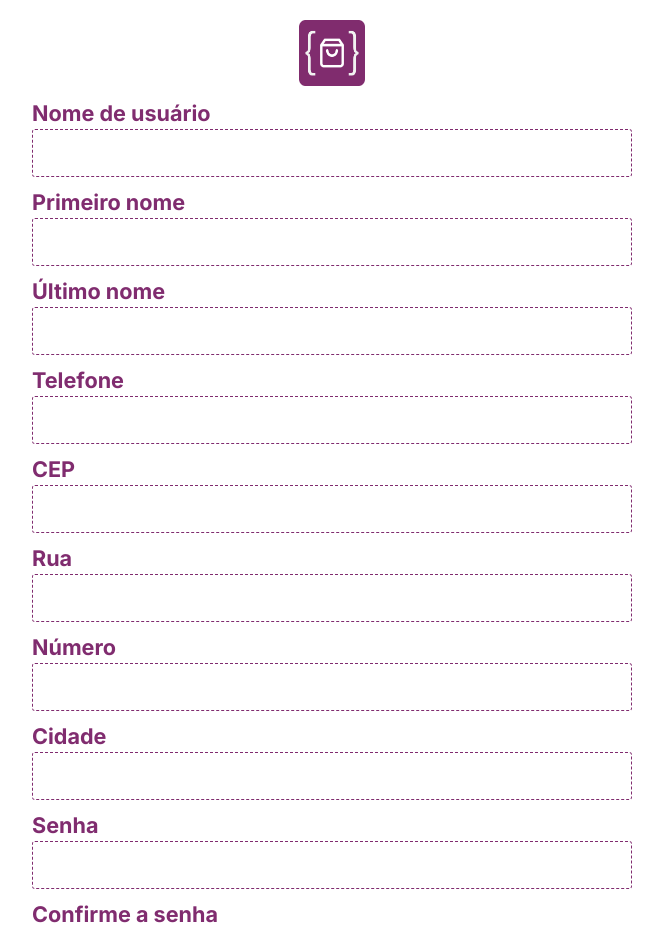
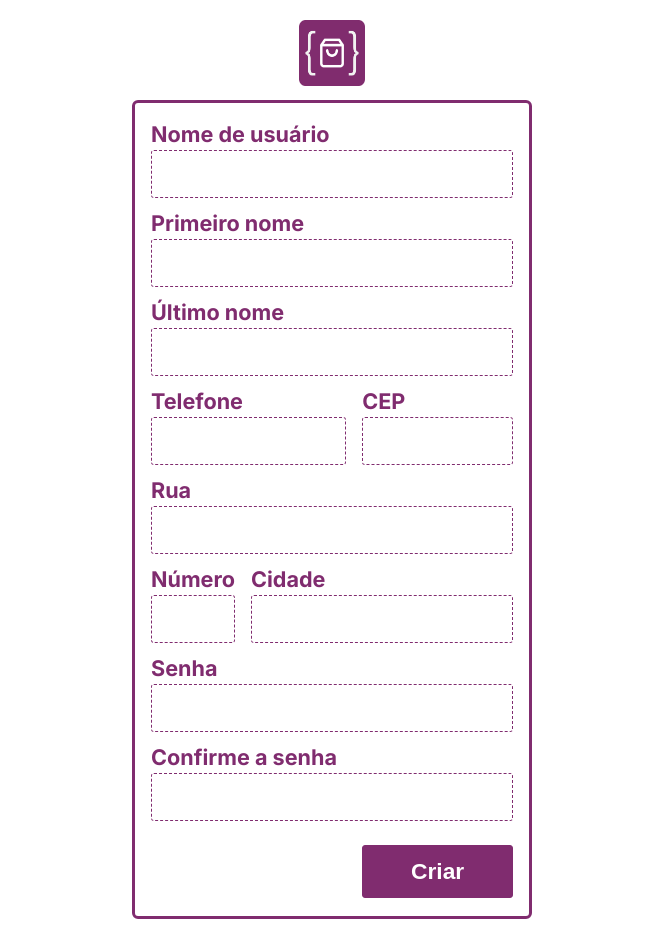
Before and after one commit to sergio-dev-pro/fakeStore, a Next.js app: page /new-account in a window 1280 px wide. Shown: the top 928 px of the page, without its empty margins (308-971 px from the left). Built offline with nearby package versions, Linux system fonts and the light colour scheme.

Commit message:
feat: 2/2 Create new account page

```diff
--- a/app/(account)/new-account/page.scss
+++ b/app/(account)/new-account/page.scss
@@ -11,79 +11,44 @@ main {
   margin: 0 auto;
 }
 
-form {
+.form-container {
+  display: grid;
+  grid-template-columns: 1fr;
+  column-gap: 2vh;
+  max-width: 400px;
   width: 100%;
-}
-
-.signin-form {
   border: 3px solid colors.$primary-color;
   border-radius: 6px;
   padding: 2.2vh 1rem;
+  align-items: center;
+}
+.form-container__input--full-column {
+  grid-column: 1 / -1;
 }
 
-.signin-form .button-wrapper {
-  display: flex;
-  justify-content: end;
-  margin-top: 2vh;
-  align-items: center;
+.form-container__button {
+  grid-column: 4/7;
+  margin-top: 1.5vh;
 }
 
-.form-wrapper > .error-message {
-  display: block;
-  text-align: center;
-  text-wrap: balance;
+.form-container__spinner {
+  grid-column: 3 / 4;
 }
 
-.button-wrapper > .signin-form__spinner {
-  margin: 0 2vh;
+@media only screen and (min-width: 320px) {
+  .form-container {
+    grid-template-columns: 1fr 1fr 1fr 1fr 1fr 1fr;
+  }
+  .form-container__phone-input {
+    grid-column: 1 / 4;
+  }
+  .form-container__zipcode-input {
+    grid-column-start: 4;
+  }
+  .form-container__number-input {
+    grid-column: 1 / 2;
+  }
+  .form-container__city-input {
+    grid-column: 2 / 7;
+  }
 }
-
-.form-container {
-  display: grid;
-  grid-template-columns: auto;
-  // grid-template-columns: auto auto auto;
-  column-gap: 2vh;
-  max-width: 600px;
-}
-.form-container__input--full-column {
-  grid-column-start: 1;
-}
-// .form-container__input--full-column {
-//   grid-column-start: 1;
-//   grid-column-end: 4;
-// }
-.form-container__phone-input {
-  grid-column-start: 1;
-}
-// .form-container__phone-input {
-//   grid-column-start: 1;
-//   grid-column-end: 3;
-// }
-.form-container__zipcode-input {
-  grid-column-start: 1;
-}
-// .form-container__zipcode-input {
-//   grid-column-start: 3;
-// }
-.form-container__street-input {
-  grid-column-start: 1;
-}
-// .form-container__street-input {
-//   grid-column-start: 1;
-//   grid-column-end: 3;
-// }
-.form-container__number-input {
-  grid-column-start: 1;
-}
-// .form-container__number-input {
-//   grid-column-start: 3;
-// }
-.form-container__city-input {
-  grid-column-start: 1;
-}
-.form-container__password-input {
-  grid-column-start: 1;
-}
-.form-container__password-confirm-input {
-  grid-column-start: 1;
-}
--- a/app/(account)/new-account/page.tsx
+++ b/app/(account)/new-account/page.tsx
@@ -23,6 +23,9 @@ import {
   formatNumber,
   formatPhone,
 } from "@/helpers/format";
+import { Spinner } from "@/components/Spinner";
+import { api } from "@/lib/api/api";
+import { useRouter } from "next/navigation";
 
 type InputStates = typeof initialState;
 type ActionType = keyof InputStates;
@@ -148,6 +151,10 @@ export default function NewAccount() {
     dispatch,
   ] = useReducer<typeof reducer<InputStates>>(reducer, initialState);
   const [mustShowErrors, setMustShowErrors] = useState(false);
+  const [shouldShowSpinner, setShouldShowSpinner] = useState(false);
+  const [shouldShowErrorMessage, setShouldShowErrorMessage] = useState(false);
+
+  const router = useRouter();
 
   const buildHandleChange =
     (actionType: ActionType) => (e: ChangeEvent<HTMLInputElement>) =>
@@ -155,7 +162,52 @@ export default function NewAccount() {
 
   const handleSubmit = (e: React.SyntheticEvent) => {
     e.preventDefault();
-    if (username.error) setMustShowErrors(true);
+    if (
+      username.error ||
+      firstname.error ||
+      lastname.error ||
+      phone.error ||
+      zipcode.error ||
+      number.error ||
+      street.error ||
+      city.error ||
+      password.error ||
+      passwordConfirm.error
+    )
+      return setMustShowErrors(true);
+
+    (async () => {
+      try {
+        setShouldShowSpinner(true);
+        const newUser = {
+          // FIXME: Adiconar valor recebido por input
+          email: "John@gmail.com",
+          username: username.value,
+          password: password.value,
+          name: {
+            firstname: firstname.value,
+            lastname: lastname.value,
+          },
+          address: {
+            city: city.value,
+            street: street.value,
+            number: number.value,
+            zipcode: zipcode.value,
+            geolocation: {
+              lat: "-37.3159",
+              long: "81.1496",
+            },
+          },
+          phone: phone.value,
+        };
+        const response = await api.post("users", newUser);
+        router.push("/signin");
+      } catch (error) {
+        setShouldShowErrorMessage(true);
+      } finally {
+        setShouldShowSpinner(false);
+      }
+    })();
   };
 
   const showErrorMsg = (msg: string | undefined) =>
@@ -172,6 +224,7 @@ export default function NewAccount() {
           value={username.value}
           errorMessage={showErrorMsg(username.error)}
         />
+        {/* TODO: Adicionar campo de email com validação */}
         <Input
           containerClassName="form-container__input--full-column"
           label={LABEL.FIRST_NAME}
@@ -187,56 +240,69 @@ export default function NewAccount() {
           value={lastname.value}
         />
         <Input
-          containerClassName="form-container__phone-input"
+          containerClassName="form-container__phone-input form-container__input--full-column"
           label={LABEL.PHONE}
           onChange={buildHandleChange("phone")}
           errorMessage={showErrorMsg(phone.error)}
           value={phone.value}
         />
         <Input
-          containerClassName="form-container__zipcode-input"
+          containerClassName="form-container__zipcode-input form-container__input--full-column"
           label={LABEL.CEP}
           onChange={buildHandleChange("zipcode")}
           value={zipcode.value}
           errorMessage={showErrorMsg(zipcode.error)}
         />
         <Input
-          containerClassName="form-container__street-input"
+          containerClassName="form-container__street-input form-container__input--full-column"
           label={LABEL.STREET}
           onChange={buildHandleChange("street")}
           value={street.value}
           errorMessage={showErrorMsg(street.error)}
         />
         <Input
-          containerClassName="form-container__number-input"
+          containerClassName="form-container__number-input form-container__input--full-column"
           label={LABEL.NUMBER}
           onChange={buildHandleChange("number")}
           value={number.value}
           errorMessage={showErrorMsg(number.error)}
-          />
+        />
         <Input
-          containerClassName="form-container__city-input"
+          containerClassName="form-container__city-input form-container__input--full-column"
           label={LABEL.CITY}
           onChange={buildHandleChange("city")}
           value={city.value}
           errorMessage={showErrorMsg(city.error)}
-          />
+        />
         <Input
-          containerClassName="form-container__password-input"
+          type="password"
+          containerClassName="form-container__password-input form-container__input--full-column"
           label={LABEL.PASSWORD}
           value={password.value}
           errorMessage={showErrorMsg(password.error)}
           onChange={buildHandleChange("password")}
-          />
+        />
         <Input
-          containerClassName="form-container__password-confirm-input"
+          type="password"
+          containerClassName="form-container__password-confirm-input form-container__input--full-column"
           label={LABEL.CONFIRM_PASSWORD}
           onChange={buildHandleChange("passwordConfirm")}
           value={passwordConfirm.value}
           errorMessage={showErrorMsg(passwordConfirm.error)}
         />
+        <Spinner
+          isVisible={shouldShowSpinner}
+          className="form-container__spinner"
+        />
+        <Button className="form-container__button" onClick={handleSubmit}>
+          Criar
+        </Button>
+        {shouldShowErrorMessage && (
+          <span className="error-message">
+            Algo deu errado: tente novamente
+          </span>
+        )}
       </form>
-        <Button onClick={handleSubmit}>Criar</Button>
     </main>
   );
 }
--- a/components/Input/input.scss
+++ b/components/Input/input.scss
@@ -20,6 +20,7 @@
   outline: none;
   font-size: 2.3vh;
   font-weight: 700;
+  width: 100%;
 }
 .input-wrapper__span {
   padding-top: 2px;
```
